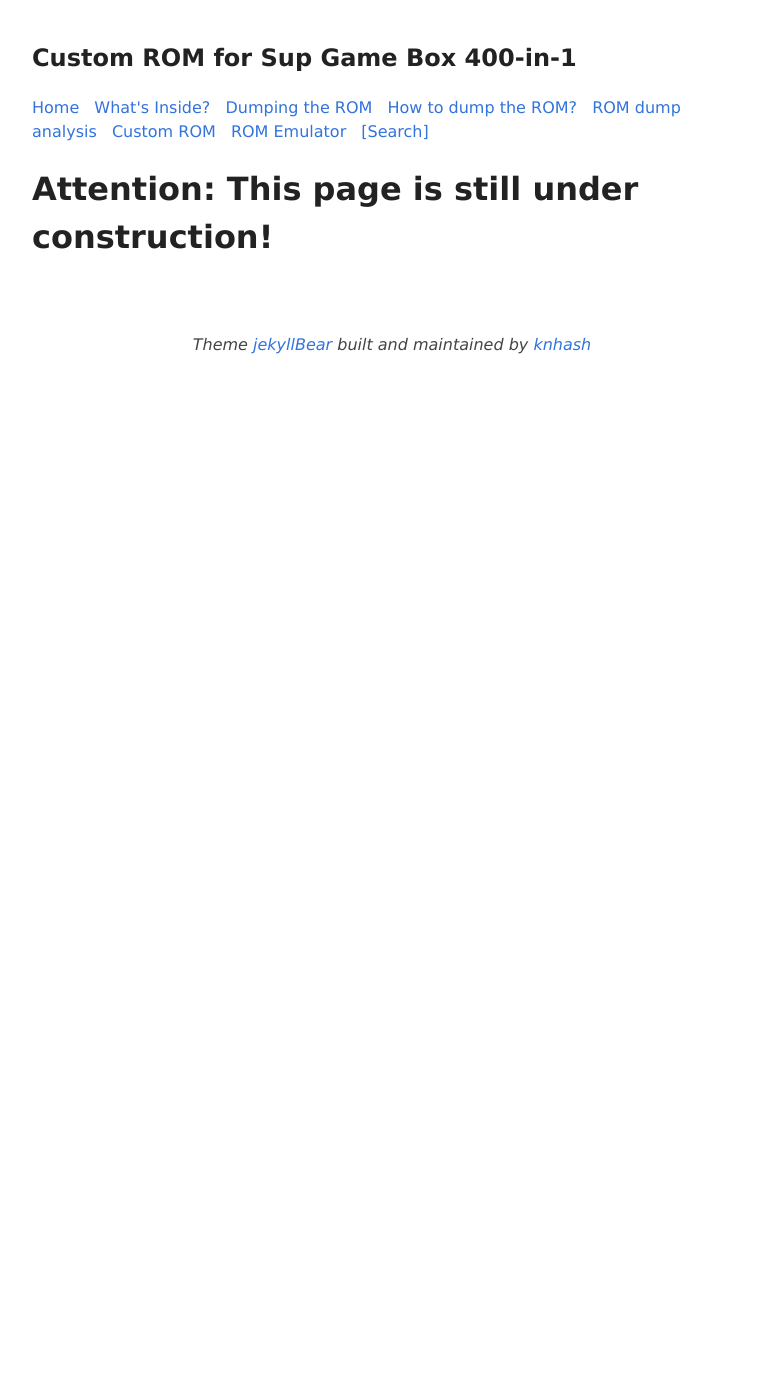
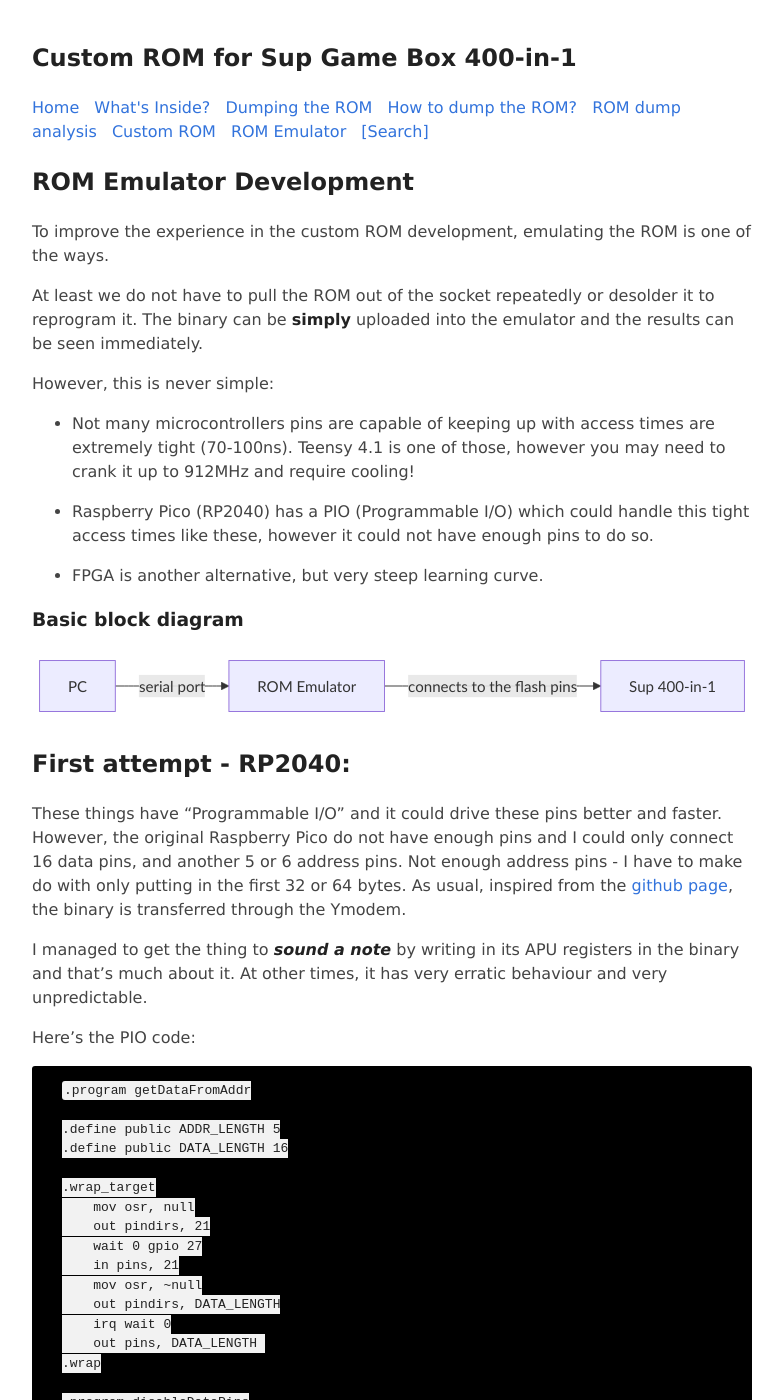
Before and after one commit to nyh-workshop/Custom-ROM-Sup-Game-Box-400in1, a Jekyll site: the page built from ROM_emulator.md, in a window 1280 px wide and 1400 px high. Shown: the whole window, without its empty margins (248-1031 px from the left). Built offline with Jekyll 4.4.1, drawn with Linux system fonts in a browser that asks for light colours; some of the changed text lies outside the part shown.

Commit message:
Added ROM emulator

````diff
--- a/ROM_emulator.md
+++ b/ROM_emulator.md
@@ -1,6 +1,96 @@
 ---
 layout: default
 title: "ROM emulator development"
+mermaid: true
 ---
 
-# Attention: This page is still under construction!
+## ROM Emulator Development
+
+To improve the experience in the custom ROM development, emulating the ROM is one of the ways.
+
+At least we do not have to pull the ROM out of the socket repeatedly or desolder it to reprogram it. The binary can be **simply** uploaded into the emulator and the results can be seen immediately.
+
+However, this is never simple:
+
+- Not many microcontrollers pins are capable of keeping up with access times are extremely tight (70-100ns). Teensy 4.1 is one of those, however you may need to crank it up to 912MHz and require cooling!
+
+- Raspberry Pico (RP2040) has a PIO (Programmable I/O) which could handle this tight access times like these, however it could not have enough pins to do so.
+
+- FPGA is another alternative, but very steep learning curve.
+
+### Basic block diagram
+<div class="mermaid">
+graph LR;
+    A["PC"] -->|serial port| B["ROM Emulator"] -->|connects to the flash pins|C["Sup 400-in-1"];
+</div>
+
+## First attempt - RP2040:
+
+These things have "Programmable I/O" and it could drive these pins better and faster. However, the original Raspberry Pico do not have enough pins and I could only connect 16 data pins, and another 5 or 6 address pins. Not enough address pins - I have to make do with only putting in the first 32 or 64 bytes. As usual, inspired from the [github page](https://github.com/gfoot/picoprom/tree/main), the binary is transferred through the Ymodem.
+
+I managed to get the thing to ***sound a note*** by writing in its APU registers in the binary and that's much about it. At other times, it has very erratic behaviour and very unpredictable.
+
+Here's the PIO code:
+
+```
+.program getDataFromAddr
+
+.define public ADDR_LENGTH 5
+.define public DATA_LENGTH 16
+
+.wrap_target
+    mov osr, null
+    out pindirs, 21
+    wait 0 gpio 27
+    in pins, 21
+    mov osr, ~null
+    out pindirs, DATA_LENGTH
+    irq wait 0
+    out pins, DATA_LENGTH
+.wrap
+
+.program disableDataPins
+
+.define public ADDR_LENGTH 5
+.define public DATA_LENGTH 16
+
+.wrap_target
+    wait 1 gpio 27
+    in pins, DATA_LENGTH
+.wrap
+
+```
+
+If the RP2040 has more pins and it is faster, there could be more chances it can become an ROM emulator.
+
+## Second attempt - Teensy 4.1:
+
+Here is the [repository](https://github.com/nyh-workshop/arduino-teensy41-noac).
+
+This one works faster and better, of course! I managed to connect the first 16 address pins and the data pins to the Teensy 4.1. Similar to the [first attempt](#first-attempt---rp2040), this has more pins and more RAM for us to work on!
+
+So I connected this Teensy 4.1 to a breadboard, and I encountered one issue when I ripped the first 128K - the game runs but the display is extremely garbled at 600MHz:
+
+![garbled image](images/teensy41_to_handheld_600MHz.jpg)
+
+Slowly and slowly I pushed the speed up to 916MHz and tied the address lines with the interrupt-on-change. ***This needed a small fan and a heatsink!*** This finally worked well when all the visual artifacts disappeared entirely:
+
+![working ROM emulator](images/teensy41_to_handheld_2.png)
+
+![teensy 4.1 to handheld](images/teensy41_to_handheld.png)
+
+Well, I tried experimenting some more too:
+
+![christmas village artwork](images/teensy41_to_handheld_artwork.jpg)
+
+Drawn with [NES Assets Workshop](https://nesrocks.itch.io/naw).
+
+
+---
+
+
+Hmm... what about the ROM that I got from the 2023 version?
+
+... it doesn't work anymore! Worse of all the Teensy 4.1 behaved extremely erratic at such higher speed - it kept disconnecting and restarting.
+
+I have to abandon this one - but at least I also have the [ROM adaptors](/Custom_ROM.md) that I'm going to use after testing with the ROM emulator. All is not lost as I can still test the custom ROMs with the ROM adaptors, albeit slower.
--- a/_includes/header.html
+++ b/_includes/header.html
@@ -1,6 +1,6 @@
 <h2 class="title">{{ site.title }}</h2>
 <nav>
-    <a href="{{ site.url }}{{ site.baseurl }}">Home</a>
+    <a href="{{ site.url }}{{ site.baseurl }}/">Home</a>
     <a href="{{ site.url }}{{ site.baseurl }}/whatsInside">What's Inside?</a>
     <a href="{{ site.url }}{{ site.baseurl }}/DumpingTheROM">Dumping the ROM</a>
     <a href="{{ site.url }}{{ site.baseurl }}/HowToDumpTheROM">How to dump the ROM?</a>
--- a/index.markdown
+++ b/index.markdown
@@ -23,3 +23,8 @@
 ## Running a Custom ROM:
 
 ![hello world](images/400in1_ROM_adaptor_helloWorld.jpg)
+##### Running with actual flash ROM inside.
+
+![christmas village](images/teensy41_to_handheld_artwork.jpg)
+
+##### Running with Teensy 4.1 ROM emulator. Artwork created using [NES Assets Workshop](https://nesrocks.itch.io/naw)
````
Also changed, not shown: Custom_ROM.md (+1 -1 lines), HowToDumpTheROM.md (+1 -1 lines), images/breakout_in_converter.jpg, images/file_the_breakout_corners.jpg, images/teensy41_to_handheld_600MHz.jpg (added), images/teensy41_to_handheld_artwork.jpg (added), 2 other files.
